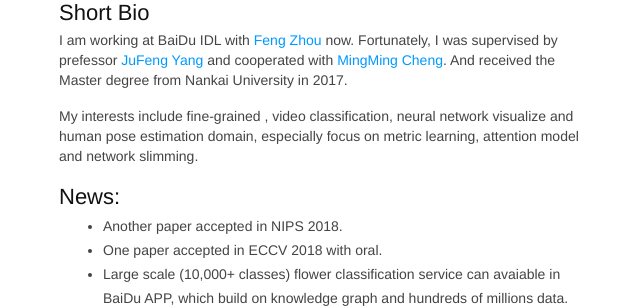
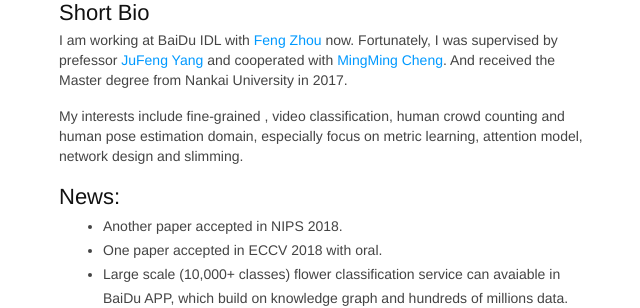
Before and after one commit to msunming/msunming.github.io, a Jekyll site: the page index.html, which Jekyll copies as it is, in a window 1280 px wide. Shown: the part 432-740 px from the top of the page, without its empty margins (101-741 px from the left). Built offline with Jekyll 4.4.1, drawn with Linux system fonts in a browser that asks for light colours.

Commit message:
Update index.html

```diff
--- a/index.html
+++ b/index.html
@@ -454,7 +454,7 @@ pre .markdown .emphasis {
 			And received the Master degree from Nankai University in 2017.
 		</p>
 		<p>
-			My interests include fine-grained , video classification, neural network visualize and human pose estimation domain, especially focus on  metric learning, attention model and network slimming.
+			My interests include fine-grained , video classification, human crowd counting and human pose estimation domain, especially focus on  metric learning, attention model, network design and slimming.
 		</p>
 	        <h2>News:</h2>
 		<ul>
```
